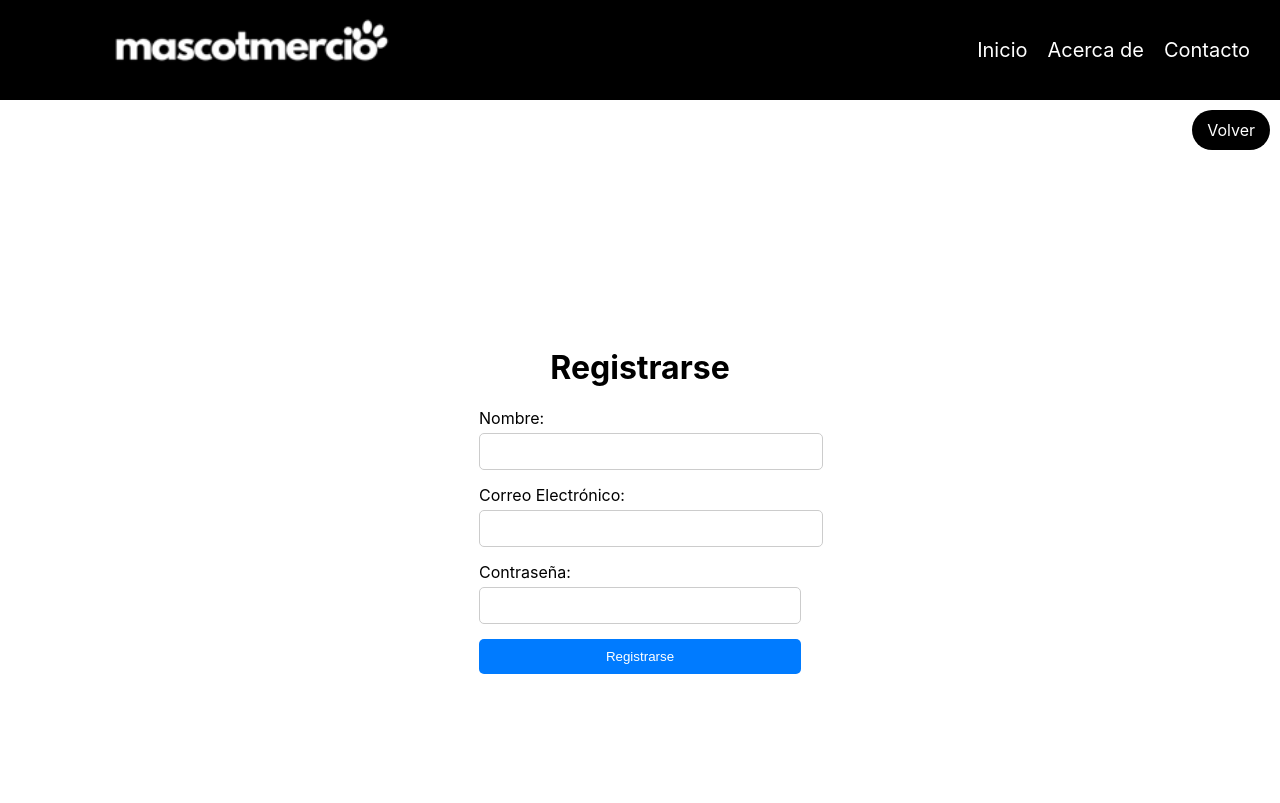
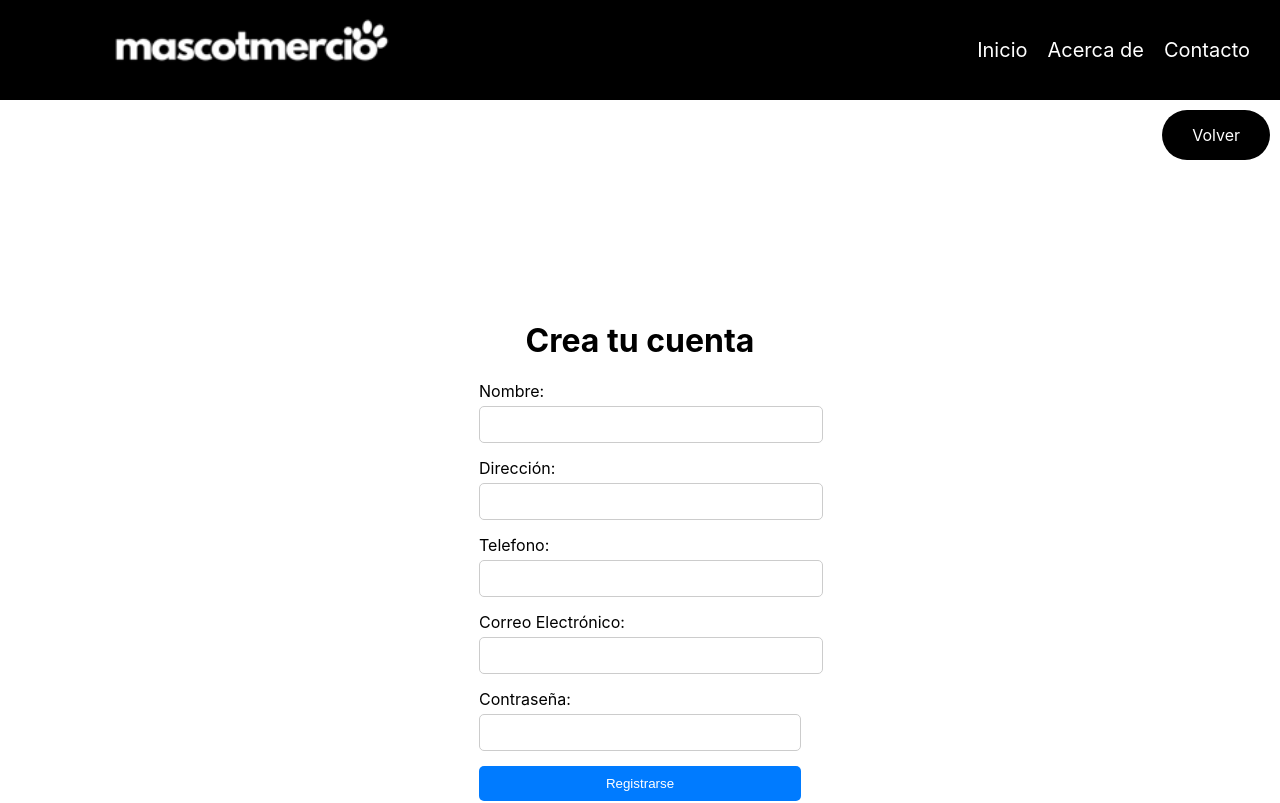
Before and after one commit to juliiosp/Mascotmercio-G20, a React (Create React App) app in the folder Frontend/: page /registro in a window 1280 px wide. Shown: the top 803 px of the page. Built offline with nearby package versions, Linux system fonts and the light colour scheme.

Commit message:
login y registro

```diff
--- a/Frontend/src/Login.css
+++ b/Frontend/src/Login.css
@@ -6,14 +6,14 @@
     flex-direction: column;
     align-items: center;
     justify-content: center;
-    height: 100vh;
+    height: 900px;
   }
 
   .register-button {
     position: absolute;
     top: 10px;
     right: 10px;
-    padding: 10px 15px;
+    padding: 15px 30px;
     background-color: black;
     color: white;
     border: none;
--- a/Frontend/src/Login.js
+++ b/Frontend/src/Login.js
@@ -6,7 +6,7 @@ const Login = () => {
   return (
     <div className="container">
       <Link to="/registro" className="register-button">Registrarse</Link>
-      <h1>Iniciar Sesión</h1>
+      <h1>Inicia Sesión</h1>
       <form>
         <div className="form-group">
           <label htmlFor="email">Correo Electrónico:</label>
--- a/Frontend/src/Registro.css
+++ b/Frontend/src/Registro.css
@@ -1,19 +1,19 @@
 /* register.css */
 
-.container {
+.container-registro {
     position: relative;
     display: flex;
     flex-direction: column;
     align-items: center;
     justify-content: center;
-    height: 100vh;
+    height: 900px;
   }
 
   .login-link {
     position: absolute;
     top: 10px;
     right: 10px;
-    padding: 10px 15px;
+    padding: 15px 30px;
     background-color: black;
     color: white;
     border: none;
@@ -39,7 +39,7 @@
     border-radius: 5px;
   }
 
-  button {
+  button-registro {
     width: 100%;
     padding: 10px;
     border: none;
--- a/Frontend/src/Registro.js
+++ b/Frontend/src/Registro.js
@@ -4,15 +4,31 @@ import './Registro.css'; // Importa los estilos CSS
 
 const Registro = () => {
   return (
-    <div className="container">
+    <div className="container-registro">
       <Link to="/login" className="login-link">Volver</Link>
-      <h1>Registrarse</h1>
+      <h1>Crea tu cuenta</h1>
       <form>
         <div className="form-group">
           <label htmlFor="name">Nombre:</label>
           <input
             type="text"
             id="name"
+            required
+          />
+        </div>
+        <div className="form-group">
+          <label htmlFor="name">Dirección:</label>
+          <input
+            type="text"
+            id="direccion"
+            required
+          />
+        </div>
+        <div className="form-group">
+          <label htmlFor="name">Telefono:</label>
+          <input
+            type="text"
+            id="telefono"
             required
           />
         </div>
```
